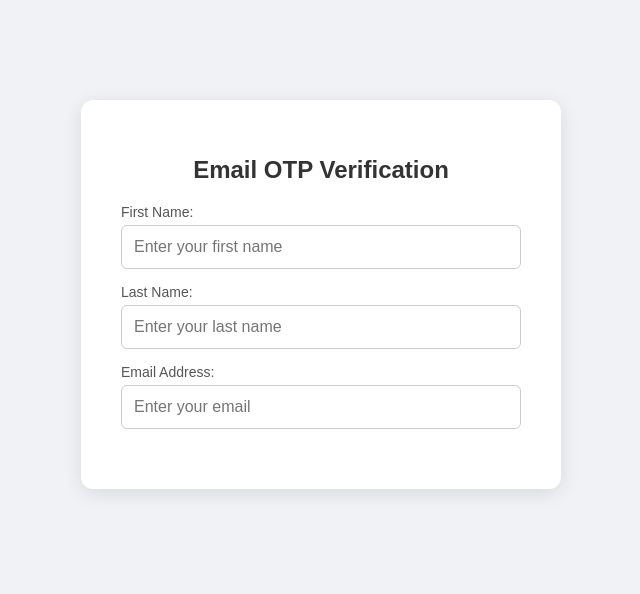
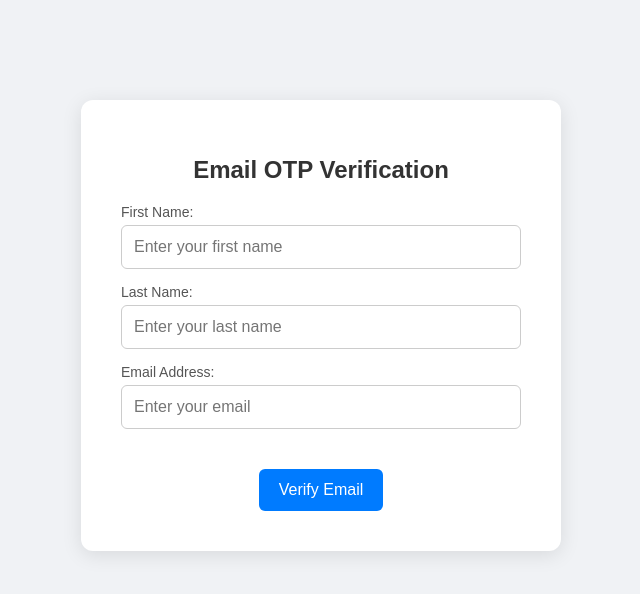
Before and after one commit to Saisamarth21/Email-Verification-with-reCAPTCHA, a website: page public/index.html in a window 1280 px wide. Shown: the whole page, without its empty margins (319-959 px from the left). Drawn offline with Linux system fonts and the light colour scheme.

Commit message:
Update index.html

```diff
--- a/public/index.html
+++ b/public/index.html
@@ -32,9 +32,7 @@
             <div class="g-recaptcha" data-sitekey="6Lf32GkqAAAAAE0JVN862Gkz9c702lXoNN0mqF0e"></div>
 
             <!-- Email OTP Button -->
-            <div class="pe_verify_email" data-client-id="11106498922140288630">
-                <script src="https://www.phone.email/verify_email_v1.js" async></script>
-            </div>
+            <button type="button" onclick="verifyUser()">Verify Email</button>
         </form>
 
         <div id="result" class="hidden">
```
